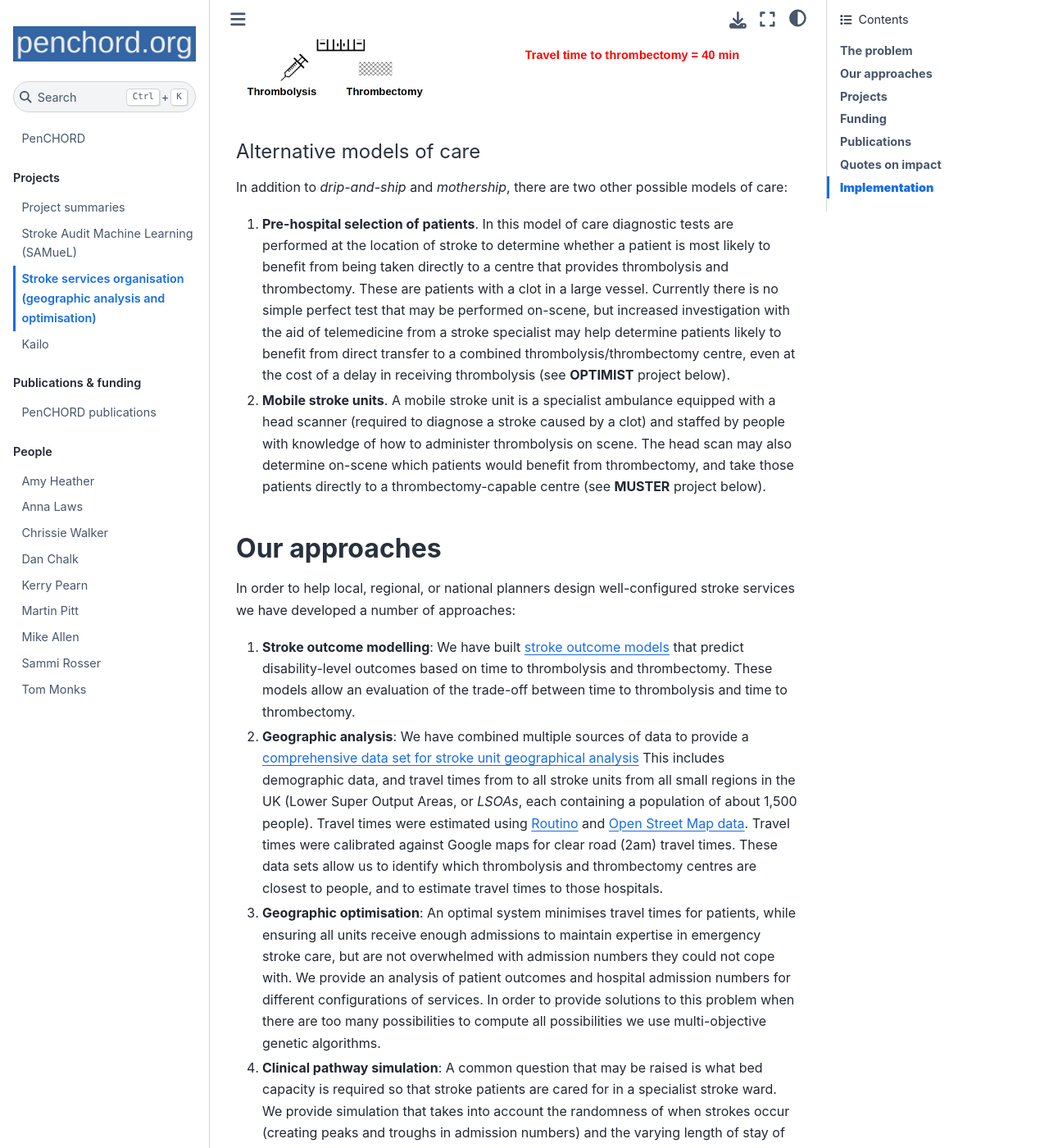
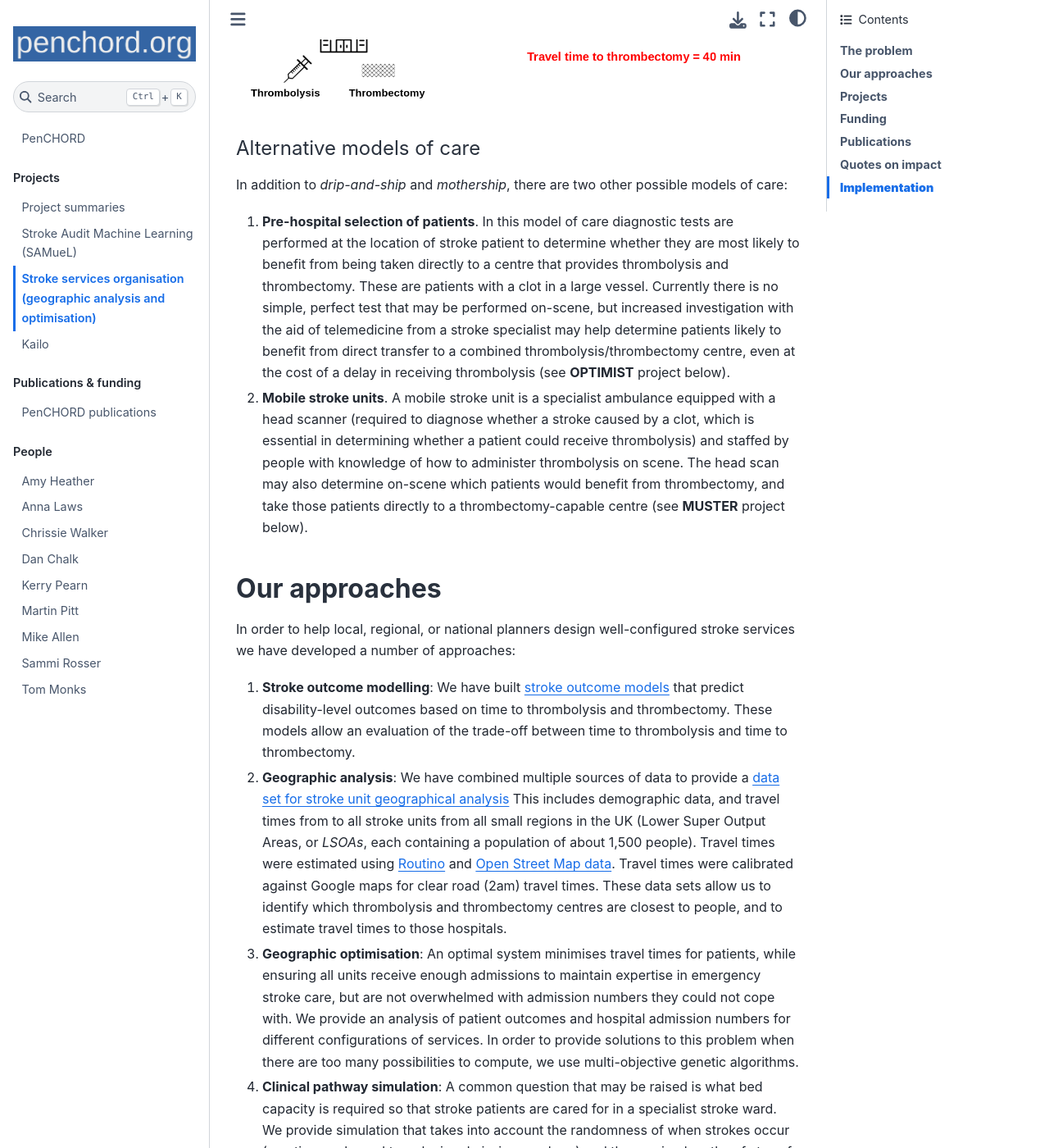
Before and after one commit to penchord/web, a Jupyter Book: the page built from project_pages/stroke_geograpgy.md, in a window 1280 px wide and 1400 px high, scrolled down 1658 px. Shown: the whole window at 82% size. Built offline with Jupyter Book 1.0.4 settings and Sphinx 7.4.7 and the Sphinx Book theme 1.1.4, drawn with Linux system fonts in a browser that asks for light colours; some of the changed text lies outside the part shown.

Commit message:
Update stroke geog

```diff
--- a/project_pages/stroke_geograpgy.md
+++ b/project_pages/stroke_geograpgy.md
@@ -22,17 +22,17 @@ This presents a new challenge. For patients who live closest to a thrombolysis-o
 
 In addition to *drip-and-ship* and *mothership*, there are two other possible models of care:
 
-1) **Pre-hospital selection of patients**. In this model of care diagnostic tests are performed at the location of stroke to determine whether a patient is most likely to benefit from being taken directly to a centre that provides thrombolysis and thrombectomy. These are patients with a clot in a large vessel. Currently there is no simple perfect test that may be performed on-scene, but increased investigation with the aid of telemedicine from a stroke specialist may help determine patients likely to benefit from direct transfer to a combined thrombolysis/thrombectomy centre, even at the cost of a delay in receiving thrombolysis (see **OPTIMIST** project below).
-2) **Mobile stroke units**. A mobile stroke unit is a specialist ambulance equipped with a head scanner (required to diagnose a stroke caused by a clot) and staffed by people with knowledge of how to administer thrombolysis on scene. The head scan may also determine on-scene which patients would benefit from thrombectomy, and take those patients directly to a thrombectomy-capable centre (see **MUSTER** project below).
+1) **Pre-hospital selection of patients**. In this model of care diagnostic tests are performed at the location of stroke patient to determine whether they are most likely to benefit from being taken directly to a centre that provides thrombolysis and thrombectomy. These are patients with a clot in a large vessel. Currently there is no simple, perfect test that may be performed on-scene, but increased investigation with the aid of telemedicine from a stroke specialist may help determine patients likely to benefit from direct transfer to a combined thrombolysis/thrombectomy centre, even at the cost of a delay in receiving thrombolysis (see **OPTIMIST** project below).
+2) **Mobile stroke units**. A mobile stroke unit is a specialist ambulance equipped with a head scanner (required to diagnose whether a stroke caused by a clot, which is essential in determining whether a patient could receive thrombolysis) and staffed by people with knowledge of how to administer thrombolysis on scene. The head scan may also determine on-scene which patients would benefit from thrombectomy, and take those patients directly to a thrombectomy-capable centre (see **MUSTER** project below).
 
 ## **Our approaches**
 
 In order to help local, regional, or national planners design well-configured stroke services we have developed a number of approaches:
 
 1) **Stroke outcome modelling**: We have built [stroke outcome models](https://samuel-book.github.io/stroke_outcome/intro.html) that predict disability-level outcomes based on time to thrombolysis and thrombectomy. These models allow an evaluation of the trade-off between time to thrombolysis and time to thrombectomy.
-2) **Geographic analysis**: We have combined multiple sources of data to provide a [comprehensive data set for stroke unit geographical analysis](https://github.com/samuel-book/stroke_unit_demographics/tree/main) This includes demographic data, and travel times from to all stroke units from all small regions in the UK (Lower Super Output Areas, or *LSOAs*, each containing a population of about 1,500 people). Travel times were estimated using [Routino](https://www.routino.org/uk/) and [Open Street Map data](https://wiki.openstreetmap.org/wiki/Downloading_data). Travel times were calibrated against Google maps for clear road (2am) travel times. These data sets allow us to identify which thrombolysis and thrombectomy centres are closest to people, and to estimate travel times to those hospitals.
-3) **Geographic optimisation**: An optimal system minimises travel times for patients, while ensuring all units receive  enough admissions to maintain expertise in emergency stroke care, but are not overwhelmed with admission numbers they could not cope with. We provide an analysis of patient outcomes and hospital admission numbers for different configurations of services. In order to provide solutions to this problem when there are too many possibilities to compute all possibilities we use multi-objective genetic algorithms.
-4) **Clinical pathway simulation**: A common question that may be raised is what bed capacity is required so that stroke patients are cared for in a specialist stroke ward. We provide simulation that takes into account the randomness of when strokes occur (creating peaks and troughs in admission numbers) and the varying length of stay of stroke patients. We help teams evaluate ways of coping with this variation without the need for large bed surpluses.
+2) **Geographic analysis**: We have combined multiple sources of data to provide a [data set for stroke unit geographical analysis](https://github.com/samuel-book/stroke_unit_demographics/tree/main) This includes demographic data, and travel times from to all stroke units from all small regions in the UK (Lower Super Output Areas, or *LSOAs*, each containing a population of about 1,500 people). Travel times were estimated using [Routino](https://www.routino.org/uk/) and [Open Street Map data](https://wiki.openstreetmap.org/wiki/Downloading_data). Travel times were calibrated against Google maps for clear road (2am) travel times. These data sets allow us to identify which thrombolysis and thrombectomy centres are closest to people, and to estimate travel times to those hospitals.
+3) **Geographic optimisation**: An optimal system minimises travel times for patients, while ensuring all units receive  enough admissions to maintain expertise in emergency stroke care, but are not overwhelmed with admission numbers they could not cope with. We provide an analysis of patient outcomes and hospital admission numbers for different configurations of services. In order to provide solutions to this problem when there are too many possibilities to compute, we use multi-objective genetic algorithms.
+4) **Clinical pathway simulation**: A common question that may be raised is what bed capacity is required so that stroke patients are cared for in a specialist stroke ward. We provide simulation that takes into account the randomness of when strokes occur (creating peaks and troughs in admission numbers) and the varying lengths of stay of stroke patients. We help teams evaluate ways of coping with this variation without the need for large bed surpluses.
 
 ### An example analysis
 
@@ -40,11 +40,11 @@ The analysis below shows the benefit of thrombolysis/thrombectomy using either *
 
 
 ![](./images/added_utility.jpg)
-*Maps of benefit of thrombolysis/thrombectomy depending on location of stroke and model of care. Left: Overall patient benefit using drip-and-ship model of care. Middle: Overall patient benefit using mothership model of care. Right: Weighted advantage in utility of mothership over drip-and-ship (blue = mothership is better). Patient outcome is estimated on a utility scale of 0 (death) to 1 (full health). Thrombolysis-only unit are indicated by white circles, and combined thrombolysis/thrombectomy centres by red circles. Where a patient lives closest to a combined thrombolysis/thrombectomy centre drip-and-ship and mothership are equivalent.
+*Maps of benefit of thrombolysis/thrombectomy depending on location of stroke and model of care. Left: Overall patient benefit using drip-and-ship model of care. Middle: Overall patient benefit using mothership model of care. Right: Weighted advantage in utility of mothership over drip-and-ship (blue = mothership is better). Patient outcome is estimated on a utility scale of 0 (death) to 1 (full health). Thrombolysis-only unit are indicated by white circles, and combined thrombolysis/thrombectomy centres by red circles. Where a patient lives closest to a combined thrombolysis/thrombectomy centre, drip-and-ship and mothership are equivalent.
 
 ## **Projects**
 
-We have undertaken a range of projects to assist regional or national providers in planning services, and also undertaken more foundational research to be able to model these systems.
+We have undertaken a range of projects to assist regional or national providers in planning services, and also undertaken more basic research to be able to model these systems.
 
 ### National planning
 
```
Also changed, not shown: other parts of project_pages/stroke_geograpgy.md (+2 -2 lines), project_pages/images/drip_ship_mothership.png, 1 other file.
